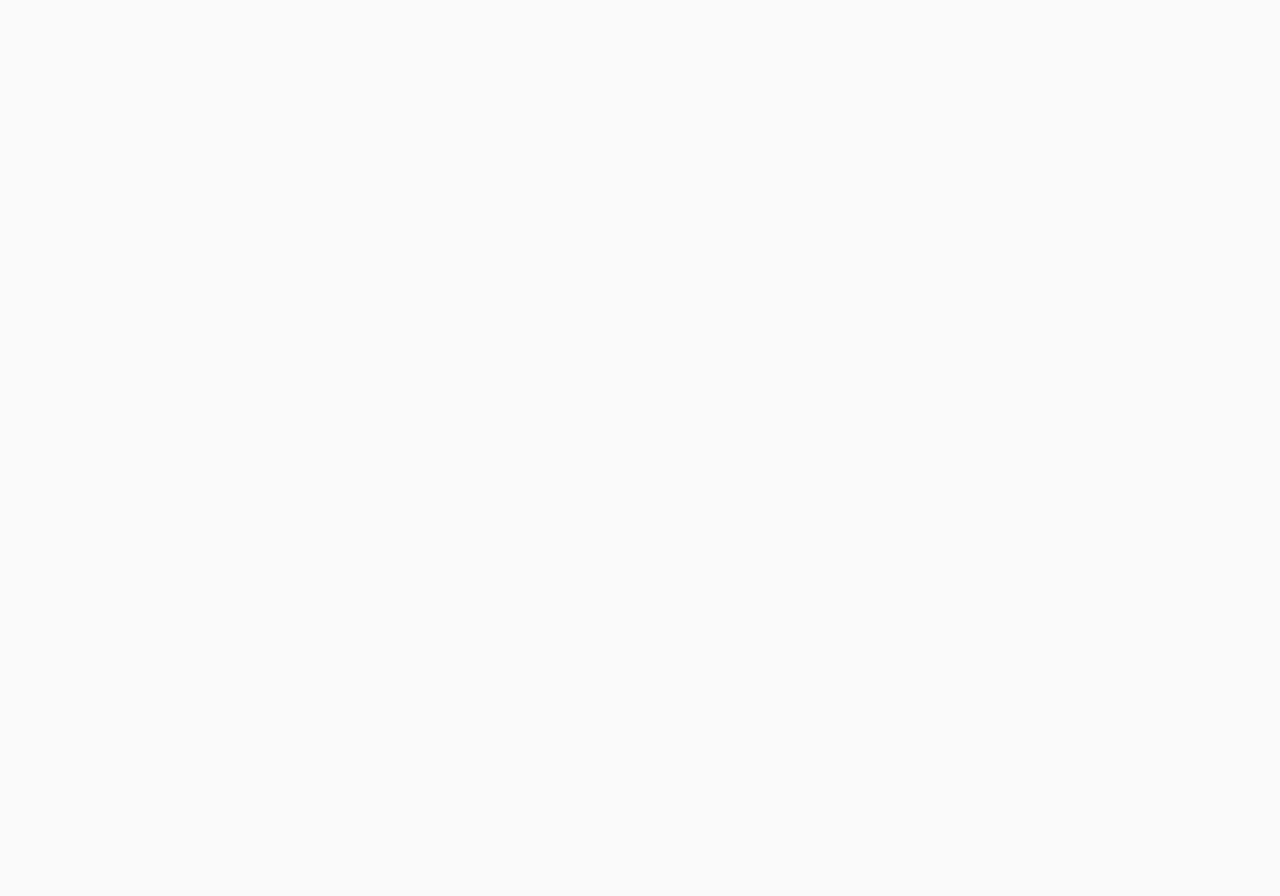
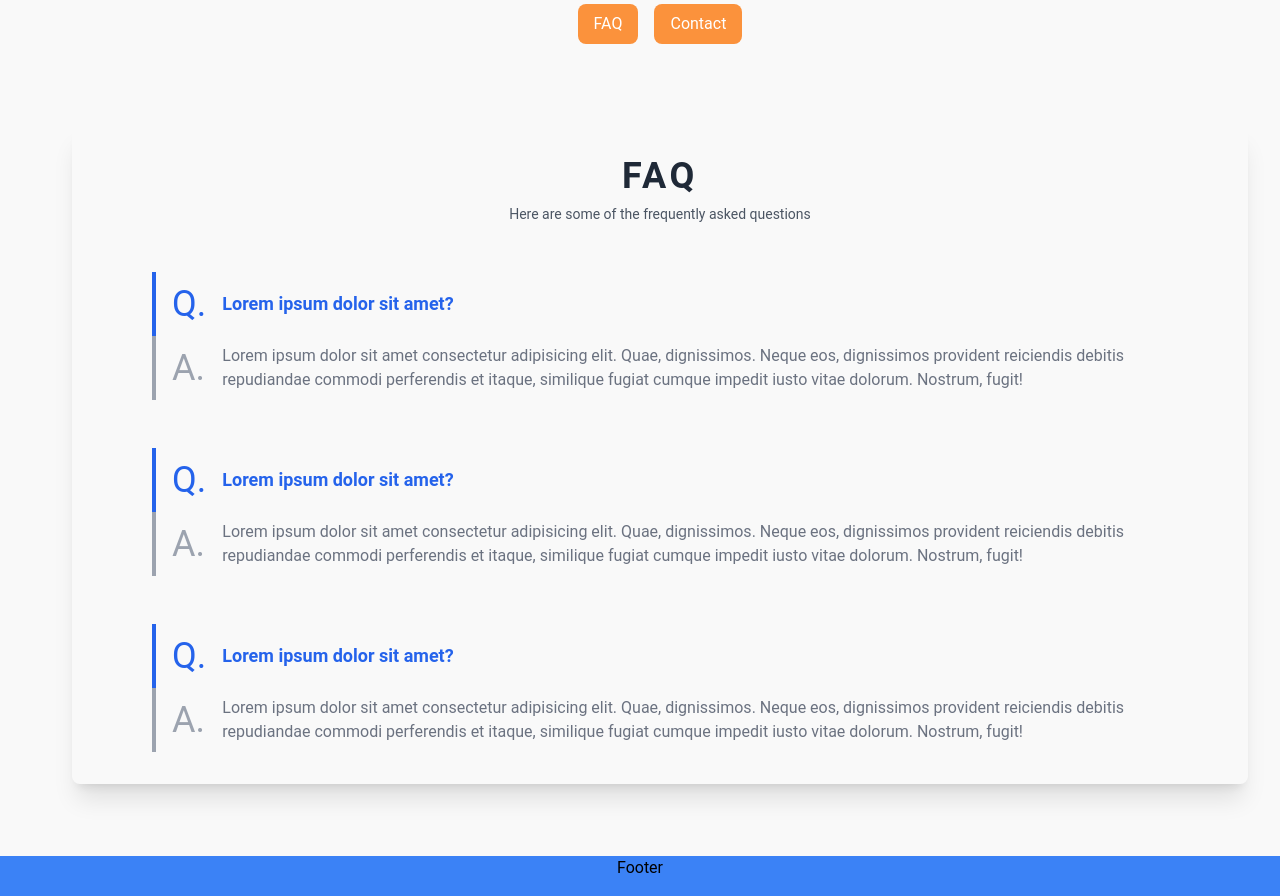
Before and after one commit to hamzaelalamy/f-blastek, a React (Vite) app in the folder app/: page /help/faq in a window 1280 px wide. Before the commit this address had no page. Shown: the part 280-1176 px from the top of the page. Before the commit the page ends 800 px from the top, so only its background shows below. Built offline with nearby package versions, Linux system fonts and the light colour scheme.

Commit message:
added help page that contains faq and contact components and added help layout and added their routes to the app router

```diff
--- /dev/null
+++ b/app/src/layouts/HelpLayout.tsx
@@ -0,0 +1,20 @@
+import { Outlet, NavLink } from 'react-router-dom';
+
+function HelpLayout() {
+    return (
+        <div className="flex flex-col items-center">
+            <h2 className='self-start mt-20 ml-20 text-5xl font-bold'>Website help</h2>
+            <p className='self-start mt-4 ml-20'>Lorem ipsum dolor sit amet consectetur adipisicing elit. Sed, quibusdam!</p>
+
+            <nav className='flex mt-4'>
+                <NavLink to="faq" className="inline-block px-4 py-2 text-white bg-orange-400 rounded-lg hover:bg-orange-500">FAQ</NavLink>
+                <NavLink to="contact" className="inline-block px-4 py-2 ml-4 text-white bg-orange-400 rounded-lg hover:bg-orange-500 ">Contact</NavLink>
+            </nav>
+
+            <Outlet />
+
+        </div>
+    )
+}
+
+export default HelpLayout;
--- a/app/src/pages/help/Contact.tsx
+++ b/app/src/pages/help/Contact.tsx
@@ -0,0 +1,48 @@
+import { Form, redirect, useActionData } from 'react-router-dom';
+
+export default function Contact() {
+
+    return (
+        <section className="mt-10">
+            <div className="p-8">
+                <div className="p-4 py-8 mt-12 rounded-lg shadow-xl">
+                    <div className="max-w-screen-md px-4 py-8 mx-auto lg:py-16">
+                        <h2 className="mb-4 text-4xl font-extrabold tracking-tight text-center text-gray-900">Contact Us</h2>
+                        <p className="mb-8 font-light text-center text-gray-500 lg:mb-16 sm:text-xl">Got a technical issue? Want to send feedback about a beta feature? Need details about our Business plan? Let us know.</p>
+                        <form action="#" className="space-y-8">
+                            <div>
+                                <label htmlFor="email" className="block mb-2 text-sm font-medium text-gray-900">Your email</label>
+                                <input type="email" id="email" className="shadow-sm bg-gray-50 border border-gray-300 text-gray-900 text-sm rounded-lg focus:ring-primary-500 focus:border-primary-500 block w-full p-2.5 placeholder-gray-400 focus:ring-primary-500 focus:border-primary-500" placeholder="name@mail.com" required />
+                            </div>
+                            <div>
+                                <label htmlFor="subject" className="block mb-2 text-sm font-medium text-gray-900">Subject</label>
+                                <input type="text" id="subject" className="block w-full p-3 text-sm text-gray-900 placeholder-gray-400 border border-gray-300 rounded-lg shadow-sm bg-gray-50 focus:ring-primary-500 focus:border-primary-500" placeholder="Let us know how we can help you" required />
+                            </div>
+                            <div className="sm:col-span-2">
+                                <label htmlFor="message" className="block mb-2 text-sm font-medium text-gray-900">Your message</label>
+                                <textarea id="message" rows="6" className="block p-2.5 w-full text-sm text-gray-900 bg-gray-50 rounded-lg shadow-sm border border-gray-300 focus:ring-primary-500 focus:border-primary-500 placeholder-gray-400 focus:ring-primary-500 focus:border-primary-500" placeholder="Leave a comment..."></textarea>
+                            </div>
+                            <button type="submit" className="px-5 py-3 text-sm font-medium text-center text-white rounded-lg bg-[#20B486] sm:w-fit hover:bg-primary-800 focus:ring-4 focus:outline-none focus:ring-primary-300">Send message</button>
+                        </form>
+                    </div>
+                </div>
+            </div>
+        </section>
+
+    )
+}
+
+export const contactAction = async ({ request }) => {
+    console.log(request);
+    const data = await request.formData();
+
+    const submission = {
+        email: data.get('email'),
+        message: data.get('message')
+    }
+
+    if (submission.message.length < 10) {
+        return { error: "Message should be at least 10 characters long." };
+    }
+    return redirect('/');
+}
--- a/app/src/pages/help/Faq.tsx
+++ b/app/src/pages/help/Faq.tsx
@@ -0,0 +1,69 @@
+export default function Faq() {
+    return (
+        <div className="p-8">
+            <div className="p-4 py-8 mt-12 rounded-lg shadow-xl">
+                <h4 className="text-4xl font-bold tracking-widest text-center text-gray-800 uppercase">FAQ</h4>
+                <p className="mt-2 text-sm text-center text-gray-600">Here are some of the frequently asked questions</p>
+                <div className="px-2 mt-12 space-y-12 xl:px-16">
+                    <div className="flex mt-4">
+                        <div>
+                            <div className="flex items-center h-16 border-l-4 border-blue-600">
+                                <span className="px-4 text-4xl text-blue-600">Q.</span>
+                            </div>
+                            <div className="flex items-center h-16 border-l-4 border-gray-400">
+                                <span className="px-4 text-4xl text-gray-400">A.</span>
+                            </div>
+                        </div>
+                        <div>
+                            <div className="flex items-center h-16">
+                                <span className="text-lg font-bold text-blue-600">Lorem ipsum dolor sit amet?</span>
+                            </div>
+                            <div className="flex items-center py-2">
+                                <span className="text-gray-500">Lorem ipsum dolor sit amet consectetur adipisicing elit. Quae, dignissimos. Neque eos, dignissimos provident reiciendis debitis repudiandae commodi perferendis et itaque, similique fugiat cumque impedit iusto vitae dolorum. Nostrum, fugit!</span>
+                            </div>
+                        </div>
+                    </div>
+                    <div className="flex mt-4">
+                        <div>
+                            <div className="flex items-center h-16 border-l-4 border-blue-600">
+                                <span className="px-4 text-4xl text-blue-600">Q.</span>
+                            </div>
+                            <div className="flex items-center h-16 border-l-4 border-gray-400">
+                                <span className="px-4 text-4xl text-gray-400">A.</span>
+                            </div>
+                        </div>
+                        <div>
+                            <div className="flex items-center h-16">
+                                <span className="text-lg font-bold text-blue-600">Lorem ipsum dolor sit amet?</span>
+                            </div>
+                            <div className="flex items-center py-2">
+                                <span className="text-gray-500">Lorem ipsum dolor sit amet consectetur adipisicing elit. Quae, dignissimos. Neque eos, dignissimos provident reiciendis debitis repudiandae commodi perferendis et itaque, similique fugiat cumque impedit iusto vitae dolorum. Nostrum, fugit!</span>
+                            </div>
+                        </div>
+                    </div>
+                    <div className="flex mt-4">
+                        <div>
+                            <div className="flex items-center h-16 border-l-4 border-blue-600">
+                                <span className="px-4 text-4xl text-blue-600">Q.</span>
+                            </div>
+                            <div className="flex items-center h-16 border-l-4 border-gray-400">
+                                <span className="px-4 text-4xl text-gray-400">A.</span>
+                            </div>
+                        </div>
+                        <div>
+                            <div className="flex items-center h-16">
+                                <span className="text-lg font-bold text-blue-600">Lorem ipsum dolor sit amet?</span>
+                            </div>
+                            <div className="flex items-center py-2">
+                                <span className="text-gray-500">Lorem ipsum dolor sit amet consectetur adipisicing elit. Quae, dignissimos. Neque eos, dignissimos provident reiciendis debitis repudiandae commodi perferendis et itaque, similique fugiat cumque impedit iusto vitae dolorum. Nostrum, fugit!</span>
+                            </div>
+                        </div>
+                    </div>
+
+                    {/* Repeat the above structure for other FAQ items */}
+
+                </div>
+            </div>
+        </div>
+    )
+}
```
Also changed, not shown: app/src/router/AppRouter.tsx (+17 -0 lines).
